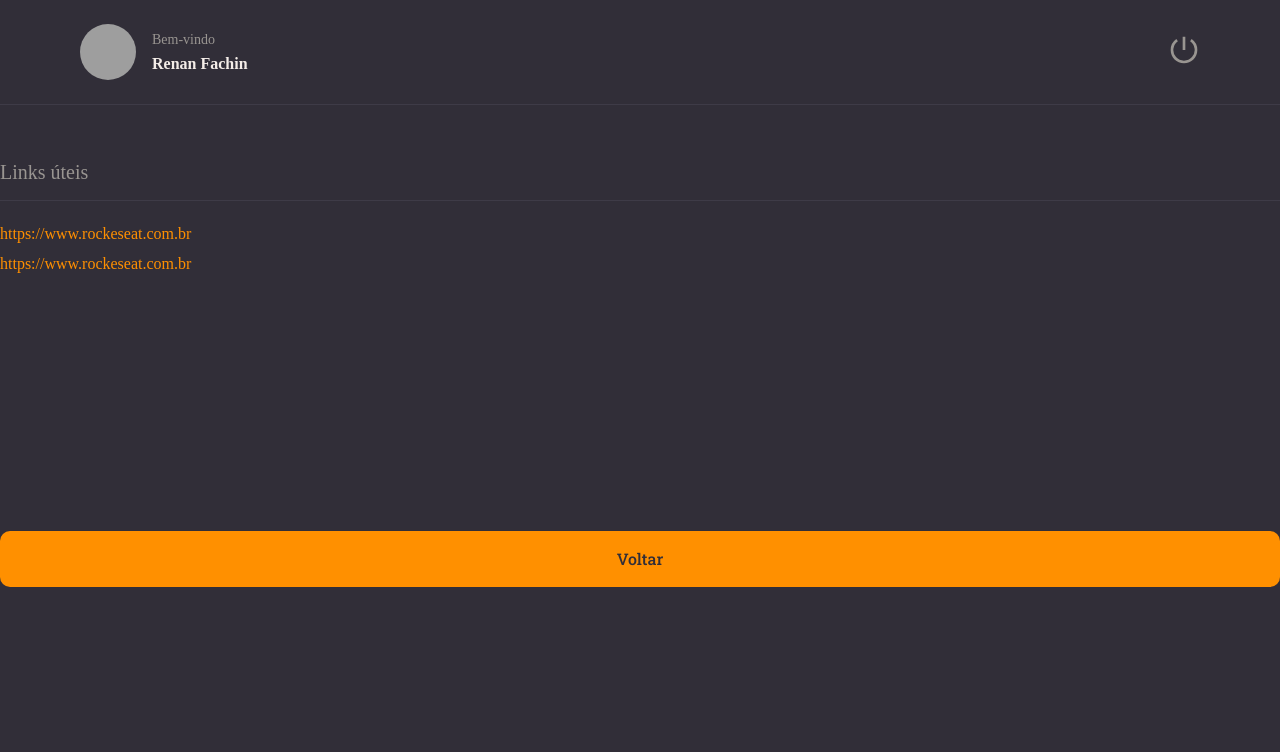
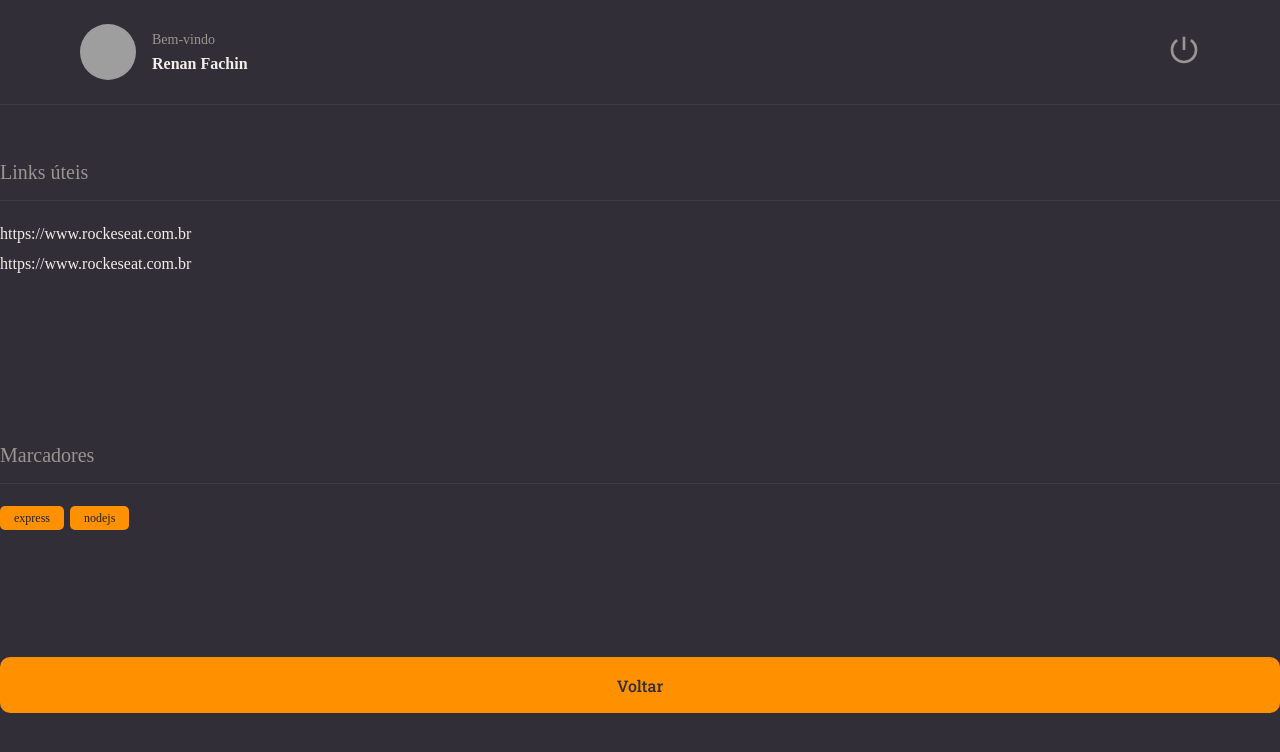
Before and after one commit to RenanFachin/RS_RocketNotesFront, a React (Vite) app: page / in a window 1280 px wide. Shown: the top 752 px of the page. Built offline with nearby package versions, Linux system fonts and the light colour scheme; grey boxes are pictures that could not be loaded.

Commit message:
Criado um componente para as Tags.

```diff
--- /dev/null
+++ b/src/components/Tag/index.jsx
@@ -0,0 +1,10 @@
+import { Container } from './style';
+
+// Passada a propriedade title para tag para que cada tag tenha seu próprio title
+export function Tag({ title }){
+    return(
+        <Container>
+            {title}
+        </Container>
+    )
+}
--- /dev/null
+++ b/src/components/Tag/style.js
@@ -0,0 +1,10 @@
+import styled from "styled-components";
+
+export const Container = styled.span`
+    font-size: 12px;
+    padding: 5px 14px;
+    border-radius: 5px;
+    margin-right: 6px;
+    color: ${({theme}) => theme.COLORS.BACKGROUND_900};
+    background-color: ${({theme}) => theme.COLORS.ORANGE};
+`;
--- a/src/pages/Details/index.jsx
+++ b/src/pages/Details/index.jsx
@@ -12,6 +12,8 @@
 import { Button } from '../../components/Button'
 // Fazendo o IMPORT do component SECTION
 import { Section } from '../../components/Section'
+// Fazendo o IMPORT do component TAG
+import { Tag } from '../../components/Tag'
 
 
 // é necessário exportar a função (export)
@@ -30,6 +32,12 @@
         </Links>
       </Section>
 
+      <Section title="Marcadores">
+        <Tag title = "express"></Tag>
+        <Tag title = "nodejs"></Tag>
+      </Section>
+
+
       <Button title="Voltar" />
     </Container>
   )
--- a/src/pages/Details/styles.js
+++ b/src/pages/Details/styles.js
@@ -21,7 +21,7 @@
         margin-top: 12px;
 
         a{
-            color: ${({theme})=> theme.COLORS.ORANGE};
+            color: ${({theme})=> theme.COLORS.WHITE};
         }
     }
 
```
